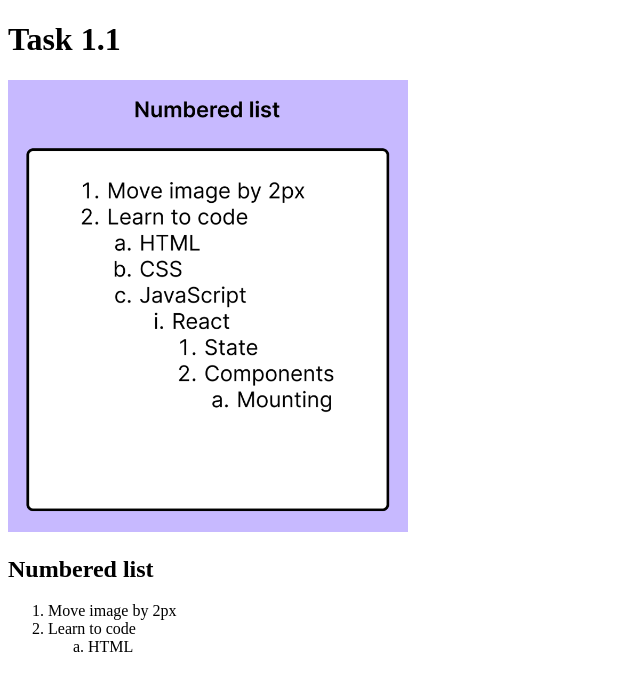
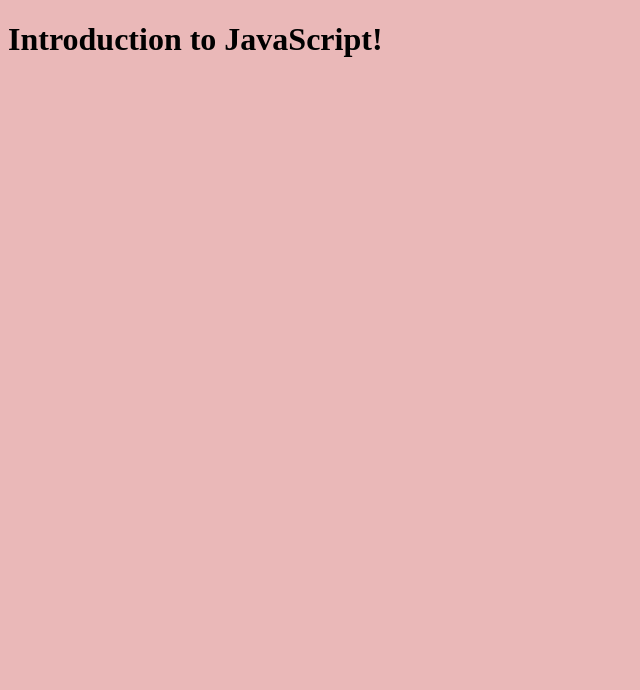
Before and after one commit to mohdsaifprototype/s-batch4-july2024, a plain HTML site: page JavaScript/2-js-basics/index.html in a window 1280 px wide. Shown: the whole page, without its empty margins (0-640 px from the left). Drawn offline with Linux system fonts and the light colour scheme.

Commit message:
March 28
JS Introductions

```diff
--- a/HTML/Aug 07/part-2/index.html
+++ b/JavaScript/2-js-basics/index.html
@@ -1,20 +1,12 @@
 <!DOCTYPE html>
 <html lang="en">
-  <head>
-    <title>August 07 | HTML Elements Advance</title>
-  </head>
-
-  <body>
-    <h1>Task 1.1</h1>
-    <img src="task.png" alt="Task 1" width="400px" />
-    <h2>Numbered list</h2>
-    <ol>
-      <li>Move image by 2px</li>
-      <li>Learn to code
-        <ol type="a">
-          <li>HTML</li>
-        </ol>
-      </li>
-    </ol>
-  </body>
+<head>
+  <meta charset="UTF-8">
+  <meta name="viewport" content="width=device-width, initial-scale=1.0">
+  <title>Document</title>
+</head>
+<body>
+  <h1>Introduction to JavaScript!</h1>
+  <script src="script.js"></script>
+</body>
 </html>
--- /dev/null
+++ b/JavaScript/2-js-basics/script.js
@@ -0,0 +1,36 @@
+document.body.style.background = "#eab8b8";
+
+// Single Line Comment
+/* Multiline Comment */
+
+/* Way to print something using JS */
+// console.log("hello world");
+// alert("Hello World");
+// document.write("Hello world");
+
+/* Common ways to get input using JS */
+// confirm("Do you wish to leave this site", false);
+// prompt("Enter your name", "Aman");
+
+/*
+We use varibles to store data.
+To declare a variable we use var or let keyword.
+Syntax: let variableName = value;
+*/
+
+// var x = 25;
+// let userName = "Aman";
+// const PI = 3.14;
+
+// console.log("Hello,", userName);
+
+// console.log("The value of PI is:", PI);
+
+// userName = "Saif"
+// console.log("Hello,", userName);
+
+let admin, name;
+
+name = "John";
+admin = name;
+alert(admin);
```
Also changed, not shown: JavaScript/2-js-basics/basic.js (added), 1 other file.
